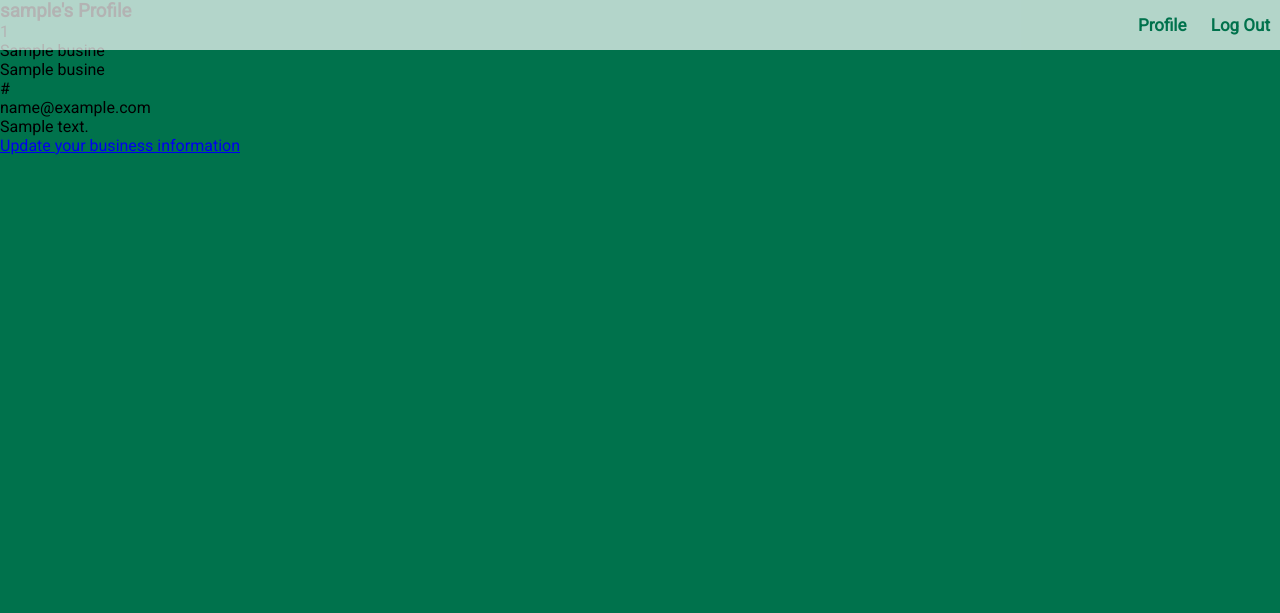
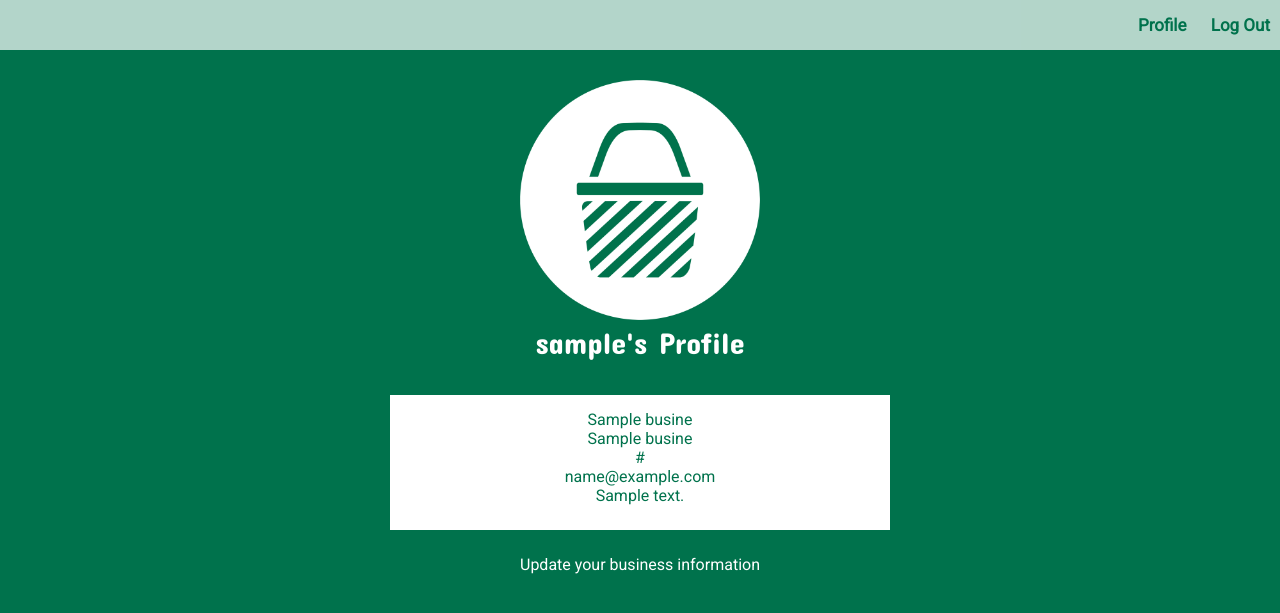
Before and after one commit to liamoconnor87/local_directory, a Flask app: page /profile/1 in a window 1280 px wide. Shown: the top 613 px of the page. Run offline with Flask 2, Linux system fonts and the light colour scheme; the visitor is signed in with stand-in values (Sample User, id 1); a database or web service that is not in the repository returns one stand-in record (values such as "Sample title"); some libraries are stand-ins or nearby versions.

Commit message:
Style: Profile

```diff
--- a/static/css/style.css
+++ b/static/css/style.css
@@ -61,9 +61,9 @@ body{
     padding-bottom: 50px;
 }
 
-.header.register{
+.header.header-2{
     padding-top: 60px;
-    padding-bottom: 40px;
+    padding-bottom: 15px;
 }
 
 .logo{
@@ -91,6 +91,14 @@ body{
     margin-top: 5px;
     margin-bottom: 5px;
     font-size: 50px;
+    font-weight: 200;
+}
+
+.title-banner h3{
+    font-family: 'Concert One', cursive;
+    margin-top: 5px;
+    margin-bottom: 5px;
+    font-size: 30px;
     font-weight: 200;
 }
 
@@ -165,7 +173,7 @@ body{
     outline: none;
 }
 
-/* Results from Search */
+/* Results from Search / Profile */
 .results-cont{
     width: 100%;
     max-width: 800px;
@@ -180,15 +188,24 @@ body{
 }
 
 .bus-results{
-    width: 90%;
-    margin: auto;
+    width: 100%;
+    margin-left: auto;
+    margin-right: auto;
+    max-width: 500px;
 }
 
 .business{
+    width: inherit;
     padding: 15px 5px 25px 5px;
     margin: 15px;
+    margin-left: auto;
+    margin-right: auto;
     background-color: rgb(255, 255, 255);
     color: rgb(0, 114, 76);
+}
+
+.cent-txt{
+    text-align: center;
 }
 
 /* Log In / Register */
@@ -217,7 +234,7 @@ body{
     background-color: rgb(0, 114, 76);
 }
 
-.link{
+.link, .link-2{
     text-align: center;
     padding: 10px 0;
     color: rgb(255, 255, 255);
@@ -225,6 +242,11 @@ body{
 
 .link a{
     text-decoration: underline;
+    color: inherit;
+}
+
+.link-2 a{
+    text-decoration: none;
     color: inherit;
 }
 
--- a/templates/profile.html
+++ b/templates/profile.html
@@ -2,30 +2,40 @@
 
 {% block content %}
 
-    <div class="row">
-        <div class="col s12 m8 offset-m2">
-            <div class="card-panel">
+    <div class="header header-2">
 
-                <h3 class="center-align text-darken-4">{{ username }}'s Profile</h3>
+        <!-- Logo -->
+        <div class="logo-cont">
+            <a href="{{ url_for('index') }}"><img src="{{ url_for('static', filename='img/LOCAL-logo_white.png')}}" alt="Local Directory" class="logo medium"></a>
+        </div>
 
+        <!-- Title -->
+        <div class="title-banner">
+            <h3 class="title" >{{ username }}'s Profile</h3>
+        </div>
+
+    </div>
+
+    <div class="bus-results">
         {% for users_business in business_id %}
-                    {{ users_business._id }}<br>
+            <div class="business cent-txt">
                 {{ users_business.category_name }}<br>
                 {{ users_business.name }}<br>
                 {{ users_business.website }}<br>
                 {{ users_business.email }}<br>
                 {{ users_business.address }}<br>
-                {% endfor %}
-
             </div>
-        </div>
-
-
-        <div class="col s9 m8 offset-m2">
-            {% for users_business in business_id %}
-                <a href="{{ url_for('edit_info', edit_business=users_business._id) }}" class="btn-small light-blue accent-4">Update your business information</a>
         {% endfor %}
     </div>
 
+    <div class="link-cont">
+        <p class="link-2">
+            {% for users_business in business_id %}
+                <a href="{{ url_for('edit_info', edit_business=users_business._id) }}" class="btn-small light-blue accent-4">
+                    Update your business information
+                </a>
+        {% endfor %}
+        </p>
     </div>
+
 {% endblock %}
--- a/templates/register.html
+++ b/templates/register.html
@@ -2,7 +2,7 @@
 
 {% block content %}
 
-    <div class="header register">
+    <div class="header header-2">
 
         <!-- Logo -->
         <div class="logo-cont">
```
Lines whose indentation alone changed are shown as unchanged.
